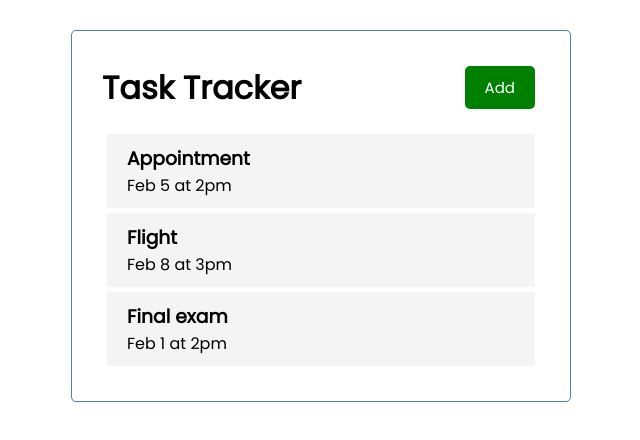
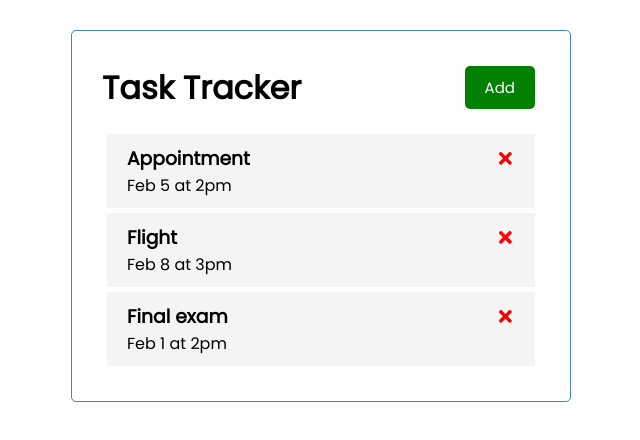
Before and after one commit to sharvarikhedkar/Task-Tracker, a React (Create React App) app: page / in a window 1280 px wide. Shown: the top 440 px of the page, without its empty margins (319-959 px from the left). Built offline with nearby package versions, Linux system fonts and the light colour scheme.

Commit message:
feat: Added React Icons

```diff
--- a/package.json
+++ b/package.json
@@ -8,6 +8,7 @@
     "@testing-library/user-event": "^12.1.10",
     "react": "^17.0.1",
     "react-dom": "^17.0.1",
+    "react-icons": "^4.2.0",
     "react-scripts": "4.0.2",
     "web-vitals": "^1.0.1"
   },
--- a/src/components/Task.js
+++ b/src/components/Task.js
@@ -1,7 +1,9 @@
+import { FaTimes } from 'react-icons/fa'
+
 const Task = ({task}) => {
     return (
         <div className = 'task'>
-            <h3>{task.text}</h3>
+            <h3>{task.text} <FaTimes style = {{color: 'red', cursor: 'pointer'}}/></h3>
             <p>{task.day}</p>
         </div>
     )
```
Also changed, not shown: 1 other file (tests, documents, lock files or other folders).
